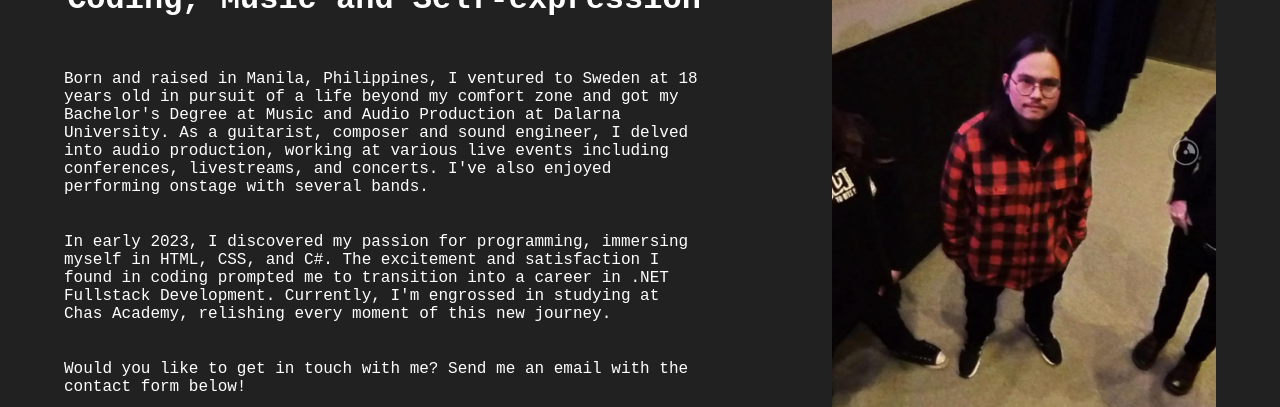
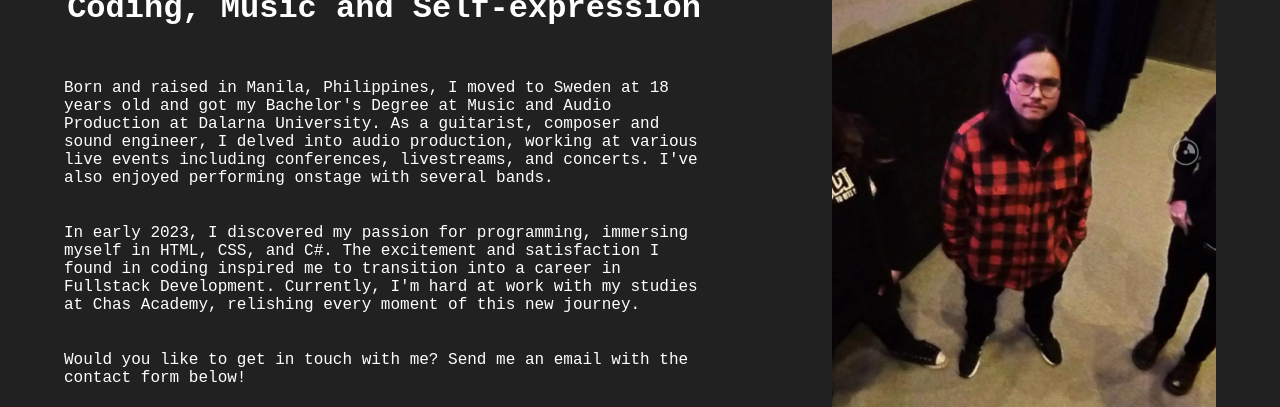
Before and after one commit to seanie1995/React-CV, a React (Vite) app: page /React-CV/about in a window 1280 px wide. Shown: the part 215-622 px from the top of the page. Built offline with nearby package versions, Linux system fonts and the light colour scheme; a web font is replaced by a local one.

Commit message:
Changed more text in about page.

```diff
--- a/src/pages/AboutPage.jsx
+++ b/src/pages/AboutPage.jsx
@@ -12,8 +12,8 @@ const AboutPage = () => {
         <div className="about_me_text">
           <h1>Coding, Music and Self-expression</h1>
           <p>
-            Born and raised in Manila, Philippines, I ventured to Sweden at 18 years
-            old in pursuit of a life beyond my comfort zone and got my Bachelor's
+            Born and raised in Manila, Philippines, I moved to Sweden at 18 years
+            old and got my Bachelor's
             Degree at Music and Audio Production at Dalarna University. As a
             guitarist, composer and sound engineer, I
             delved into audio production, working at various live events including
@@ -23,8 +23,8 @@ const AboutPage = () => {
           <p>
             In early 2023, I discovered my passion for programming, immersing myself
             in HTML, CSS, and C#. The excitement and satisfaction I found in coding
-            prompted me to transition into a career in .NET Fullstack Development.
-            Currently, I'm engrossed in studying at Chas Academy, relishing every
+            inspired me to transition into a career in Fullstack Development.
+            Currently, I'm hard at work with my studies at Chas Academy, relishing every
             moment of this new journey.
           </p>
           <p>
--- a/src/pages/HomePage.jsx
+++ b/src/pages/HomePage.jsx
@@ -45,7 +45,7 @@ const HomePage = () => {
             </p>
             <br />
             <p>
-              Here's what I've been cooking up in the past several months as a .NET
+              Here's what I've cooked up in the past several months as a .NET
               Fullstack Developer student and more information about myself.
             </p>
             <br />
```
